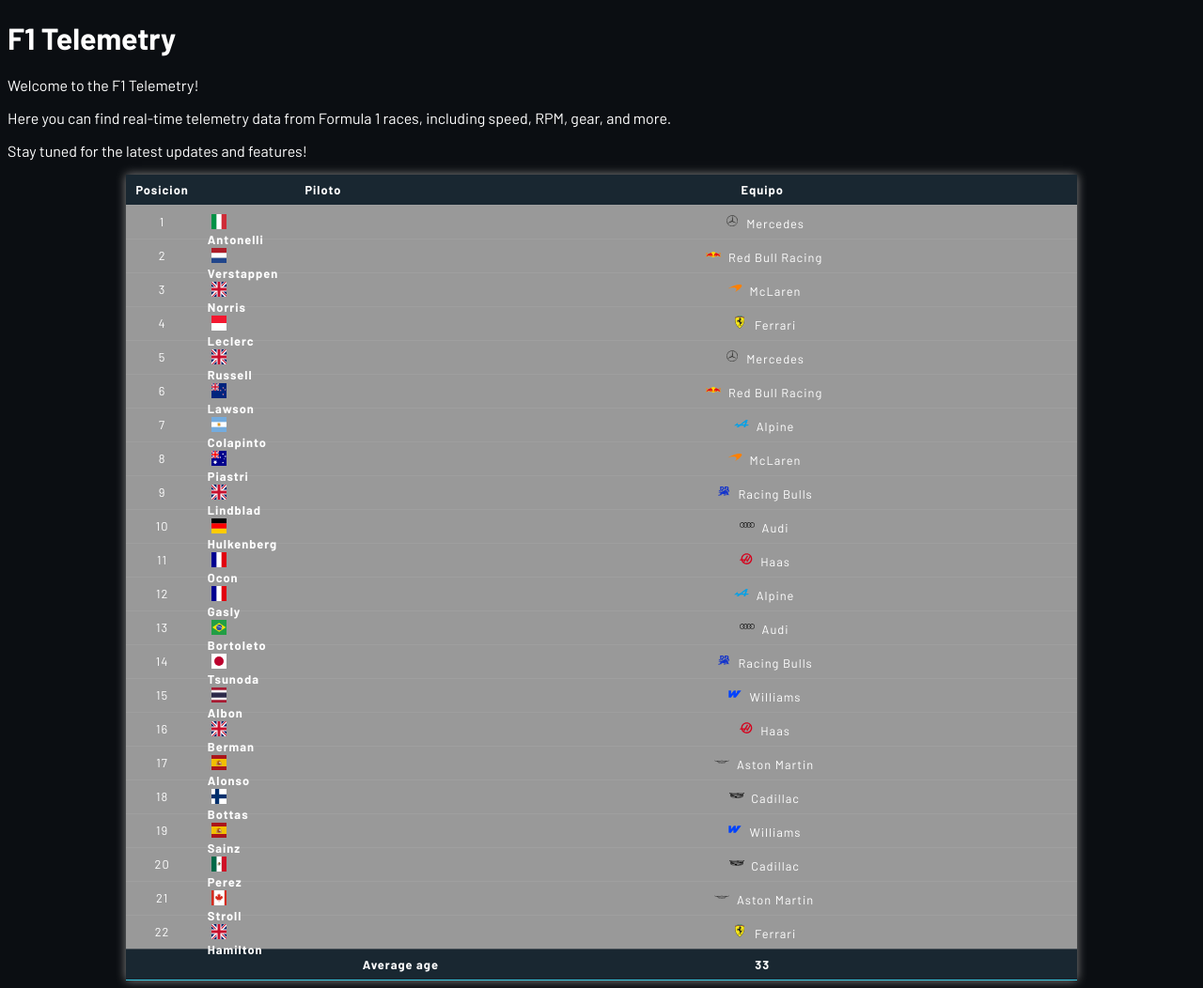
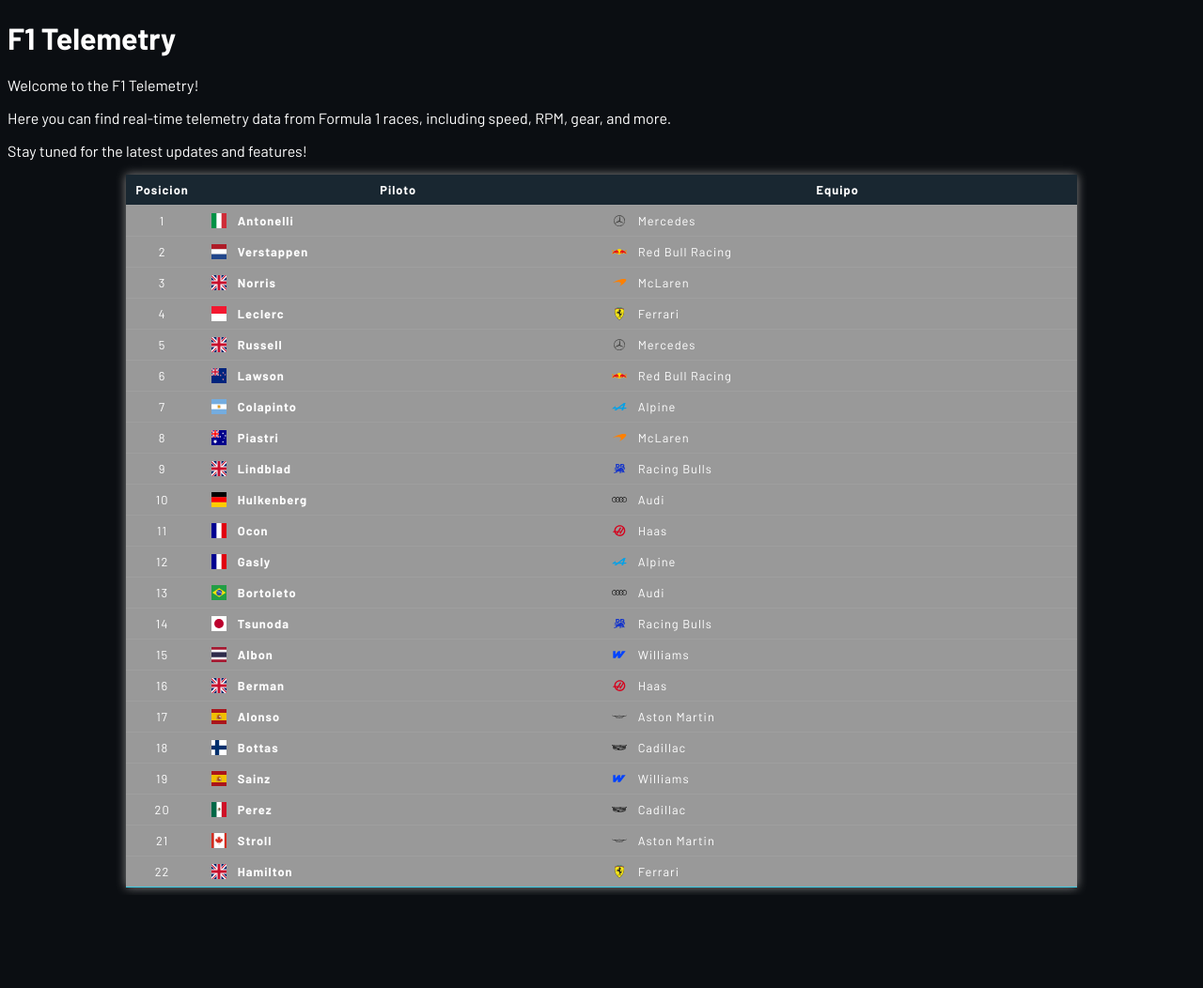
Before and after one commit to Jesutol/f1-tpo, a plain HTML site: page index.html in a window 1280 px wide. Shown: the whole page at 94% size. After the commit the page ends 953 px from the top, so only its background shows below. Drawn offline with Linux system fonts and the light colour scheme.

Commit message:
cambios minimos

```diff
--- a/index.html
+++ b/index.html
@@ -7,6 +7,8 @@
       href="https://fonts.googleapis.com/css2?family=Barlow:wght@400;500;600;700&family=DM+Mono:wght@400;500&display=swap"
       rel="stylesheet"
     />
+    <meta charset="UTF-8" />
+    <meta name="viewport" content="width=device-width, initial-scale=1.0" />
   </head>
   <body>
     <h1>F1 Telemetry</h1>
@@ -535,12 +537,7 @@
           </td>
         </tr>
       </tbody>
-      <tfoot>
-        <tr>
-          <th scope="row" colspan="2">Average age</th>
-          <td>33</td>
-        </tr>
-      </tfoot>
+      <tfoot></tfoot>
     </table>
   </body>
 </html>
--- a/style.css
+++ b/style.css
@@ -51,12 +51,13 @@
 }
 
 .piloto,
-.bandera {
-  width: 24px;
-  height: 16px;
-  object-fit: contain;
+.equipo {
+  display: flex;
+  align-items: center;
+  gap: 8px;
 }
 
+.bandera,
 .logo-equipo {
   width: 24px;
   height: 16px;
```
